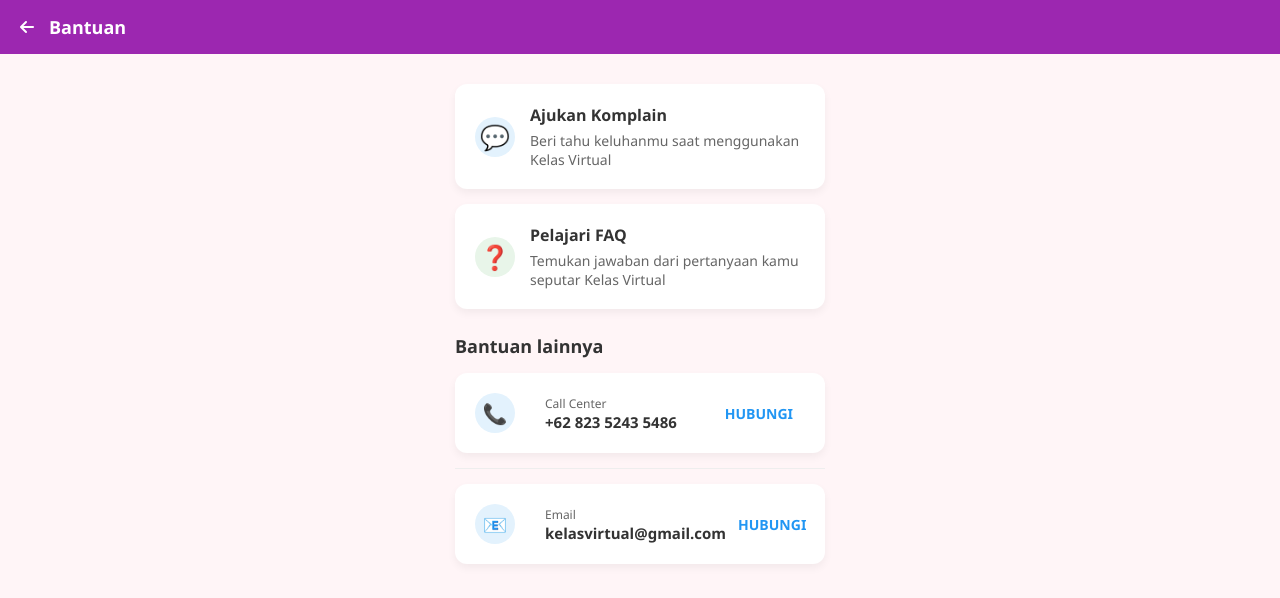
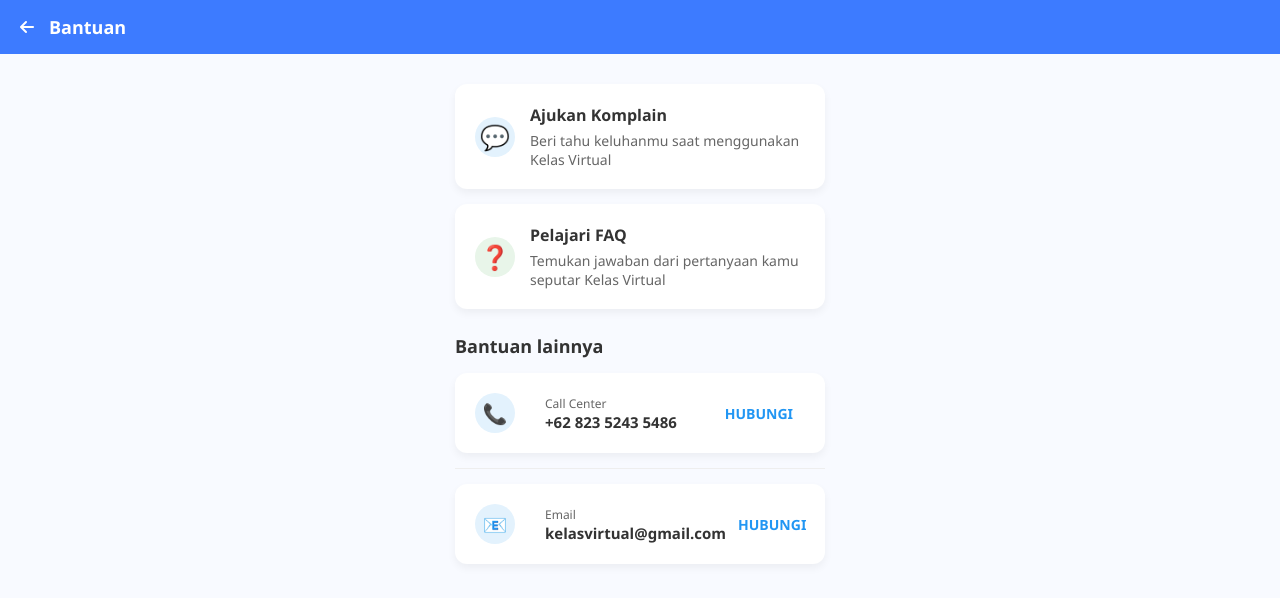
Before and after one commit to adtyfp/kelasvirtual, a PHP site: page /bantuan.php in a window 1280 px wide. Shown: the top 598 px of the page. Run offline with PHP 8.4, Linux system fonts and the light colour scheme.

Commit message:
Update bantuan.php

```diff
--- a/bantuan.php
+++ b/bantuan.php
@@ -5,7 +5,7 @@
     <meta name="viewport" content="width=device-width, initial-scale=1.0">
     <title>Bantuan - Kelas Virtual</title>
       <link rel="stylesheet" href="https://cdnjs.cloudflare.com/ajax/libs/font-awesome/6.4.0/css/all.min.css">
-    <style>
+        <style>
         * {
             margin: 0;
             padding: 0;
@@ -14,13 +14,13 @@
         }
 
         body {
-            background-color: #fff5f7;
+            background-color:rgb(248, 250, 255);
             color: #333;
             padding-bottom: 20px;
         }
 
         .navbar {
-            background-color: #9c27b0;
+            background-color: #3d7bff;
             color: white;
             padding: 15px 20px;
             display: flex;
```
